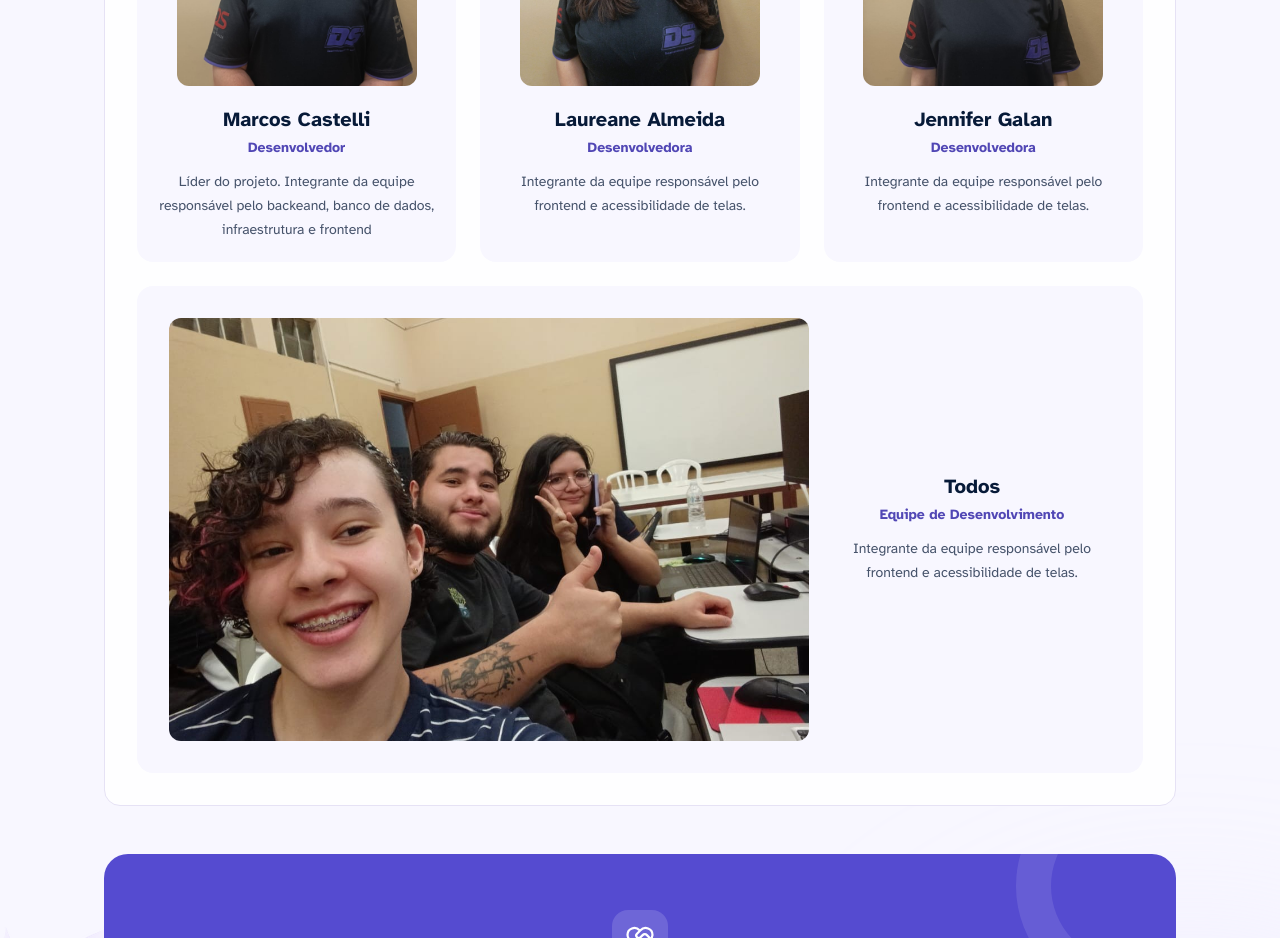
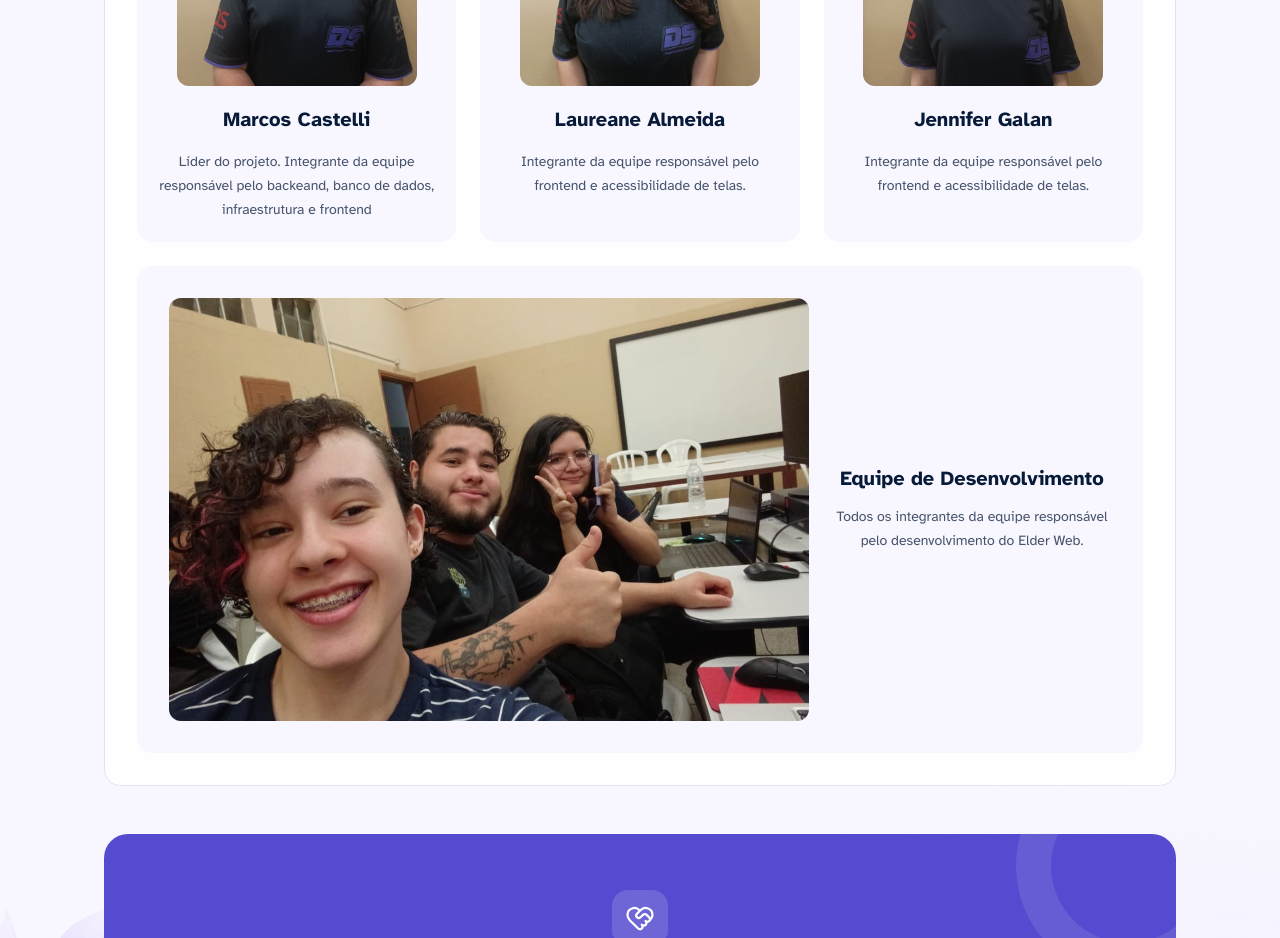
Before and after one commit to MixuriM/Elder_Web, a React (Vite) app in the folder frontend/: page /sobre-nos in a window 1280 px wide. Shown: the part 1780-2718 px from the top of the page. Built offline with nearby package versions, Linux system fonts and the light colour scheme; no server answers.

Commit message:
mudança na descrição dos integrantes da Equipe

```diff
--- a/frontend/src/components/SobreNos/sobreNosData.ts
+++ b/frontend/src/components/SobreNos/sobreNosData.ts
@@ -75,7 +75,6 @@ export const equipe = [
   {
     id: 'marcos',
     nome: 'Marcos Castelli',
-    cargo: 'Desenvolvedor',
     foto: fotoMarcos,
     descricao:
       'Líder do projeto. Integrante da equipe responsável pelo backeand, banco de dados, infraestrutura e frontend',
@@ -83,7 +82,6 @@ export const equipe = [
   {
     id: 'laureane',
     nome: 'Laureane Almeida',
-    cargo: 'Desenvolvedora',
     foto: fotoLaureane,
     descricao:
       'Integrante da equipe responsável pelo frontend e acessibilidade de telas.',
@@ -91,17 +89,15 @@ export const equipe = [
   {
     id: 'jennifer',
     nome: 'Jennifer Galan',
-    cargo: 'Desenvolvedora',
     foto: fotoJennifer,
     descricao:
       'Integrante da equipe responsável pelo frontend e acessibilidade de telas.',
   },
   {
     id: 'todos',
-    nome: 'Todos',
-    cargo: 'Equipe de Desenvolvimento',
+    nome: 'Equipe de Desenvolvimento',
     foto: fotoTodos,
     descricao:
-      'Integrante da equipe responsável pelo frontend e acessibilidade de telas.',
+      'Todos os integrantes da equipe responsável pelo desenvolvimento do Elder Web.',
   },
 ]
```
